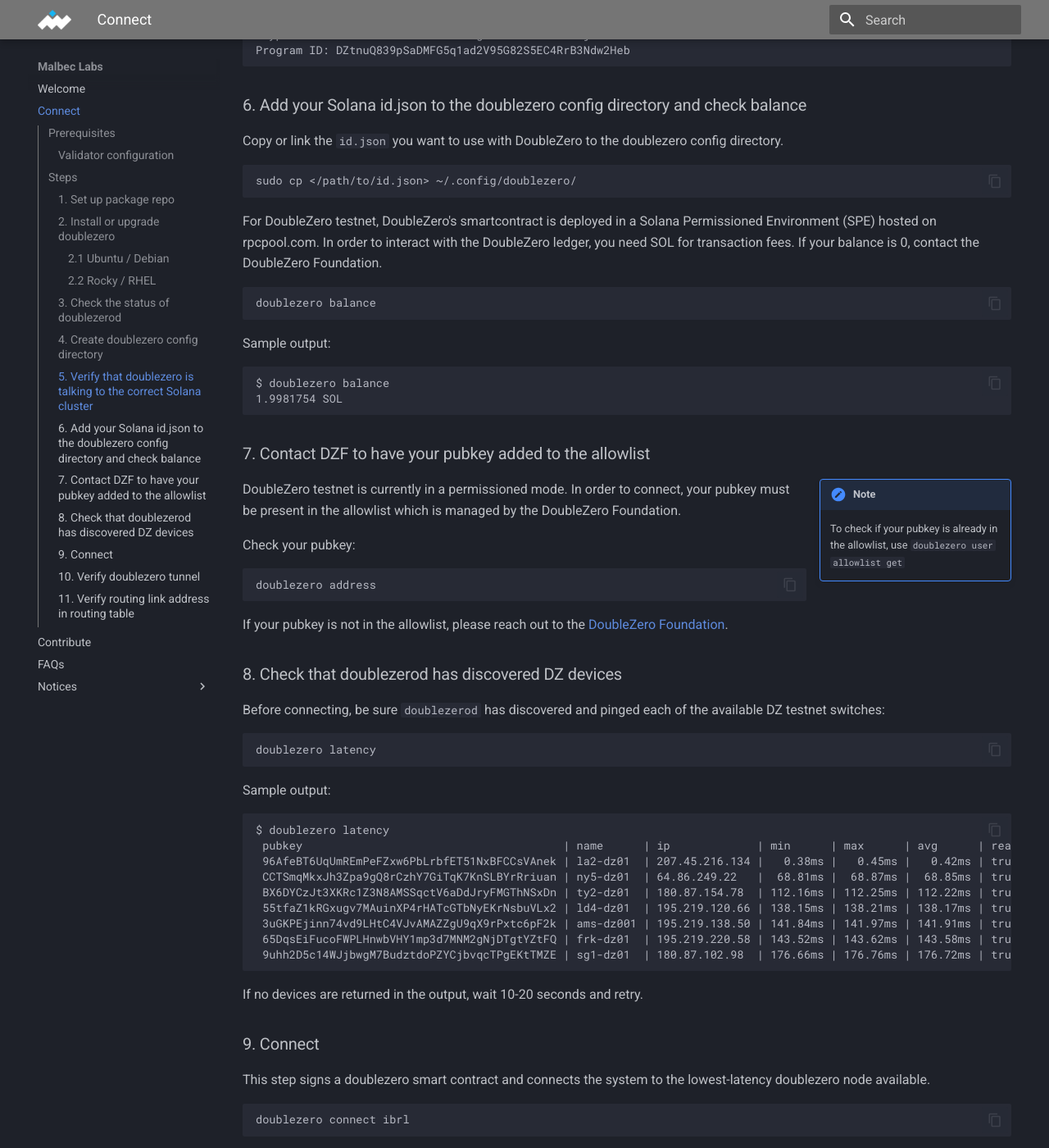
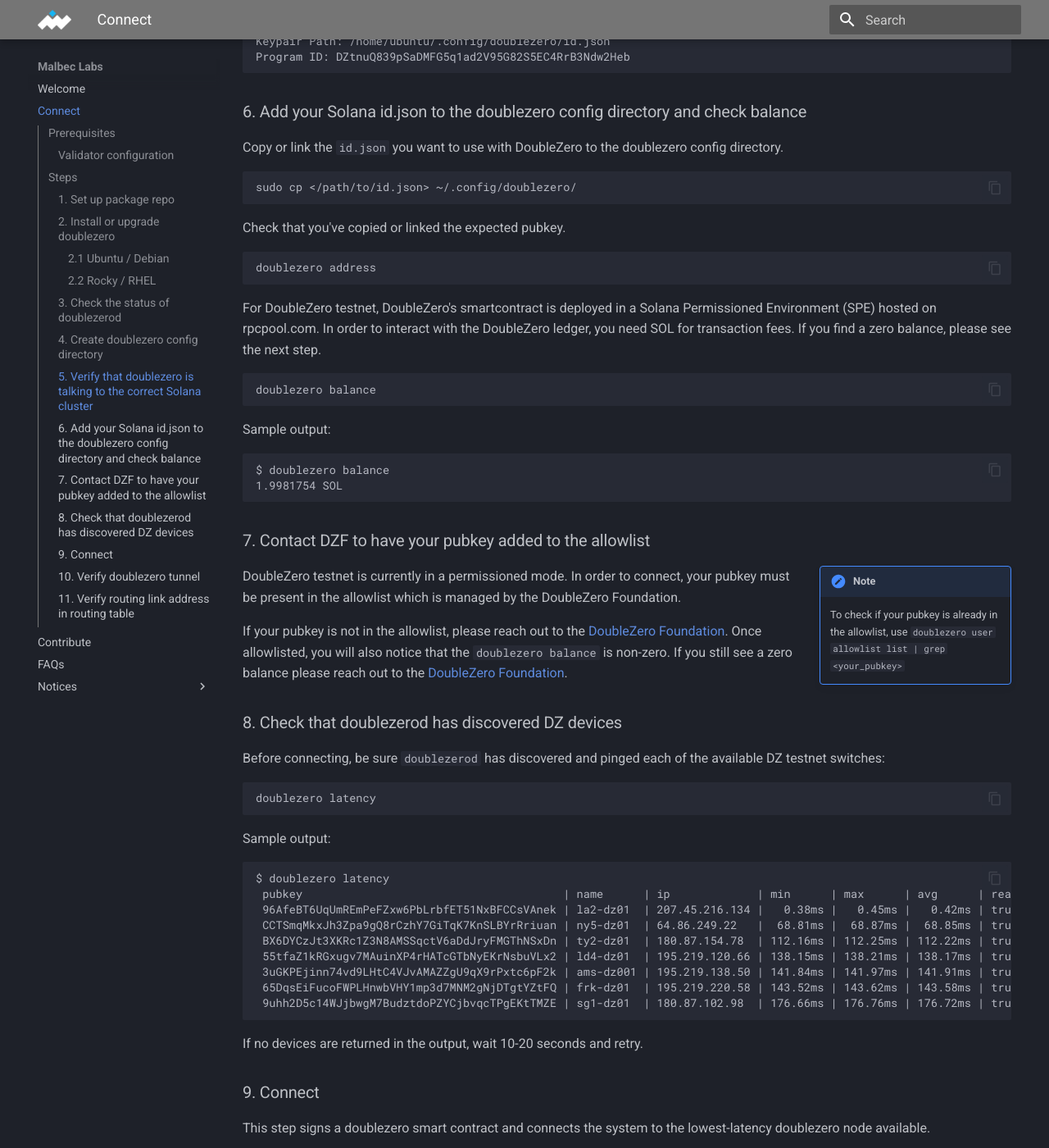
Before and after one commit to malbeclabs/docs, an MkDocs documentation site: the page built from docs/connect.md, in a window 1280 px wide and 1400 px high, scrolled down 2339 px. Shown: the whole window at 82% size. Built offline with MkDocs 1.6.1 and Material for MkDocs 9.7.7, drawn with Linux system fonts in a browser that asks for light colours; some of the changed text lies outside the part shown.

Commit message:
Update connect.md
Re-ordered some items.
Fixed a get vs list verb which changed in the new version.

````diff
--- a/docs/connect.md
+++ b/docs/connect.md
@@ -54,14 +54,14 @@
 !!! warning inline end
     DoubleZero needs to be installed directly on your validator host, not in a container.
 - x86_64 server running Ubuntu or Rocky (doublezero uses minimal system resources and should run with no issue on any modern bare metal machine)
-- If you are running Firedancer, you will need to add the following to your `config.toml` file. (No additional configuration is required for Agave and Jito.)
+- Internet connectivity with a public IP address (no NAT)
+- Your host firewall must allow inbound GRE (IP protocol 47) and BGP (TCP port 179).
+- Solana CLI (optional)
+- If you are running Firedancer, you will need to add the following to your `config.toml` file on version v0.502.20212 or higher. (No additional configuration is required for Agave and Jito.)
 ```
 [development.net]
     provider = "socket"
 ```
-- Internet connectivity with a public IP address (no NAT)
-- Your host firewall must allow inbound GRE (IP protocol 47) and BGP (TCP port 179).
-- Solana CLI (optional)
 
 ### Validator configuration
 
@@ -149,7 +149,12 @@
 sudo cp </path/to/id.json> ~/.config/doublezero/
 ```
 
-For DoubleZero testnet, DoubleZero's smartcontract is deployed in a Solana Permissioned Environment (SPE) hosted on rpcpool.com. In order to interact with the DoubleZero ledger, you need SOL for transaction fees. If your balance is 0, contact the DoubleZero Foundation.
+Check that you've copied or linked the expected pubkey.
+```
+doublezero address
+```
+
+For DoubleZero testnet, DoubleZero's smartcontract is deployed in a Solana Permissioned Environment (SPE) hosted on rpcpool.com. In order to interact with the DoubleZero ledger, you need SOL for transaction fees. If you find a zero balance, please see the next step.
 
 ```
 doublezero balance
@@ -163,15 +168,12 @@
 
 ### 7. Contact DZF to have your pubkey added to the allowlist
 !!! note inline end
-	To check if your pubkey is already in the allowlist, use `doublezero user allowlist get`
+	To check if your pubkey is already in the allowlist, use `doublezero user allowlist list | grep <your_pubkey>`
 
 DoubleZero testnet is currently in a permissioned mode.  In order to connect, your pubkey must be present in the allowlist which is managed by the DoubleZero Foundation.
 
-Check your pubkey:
-```
-doublezero address
-```
 If your pubkey is not in the allowlist, please reach out to the [DoubleZero Foundation](https://doublezero.xyz).
+Once allowlisted, you will also notice that the ```doublezero balance``` is non-zero. If you still see a zero balance please reach out to the [DoubleZero Foundation](https://doublezero.xyz).
 
 ### 8. Check that doublezerod has discovered DZ devices
 Before connecting, be sure `doublezerod` has discovered and pinged each of the available DZ testnet switches:
````
Also changed, not shown: other parts of docs/connect.md (+1 -1 lines).
